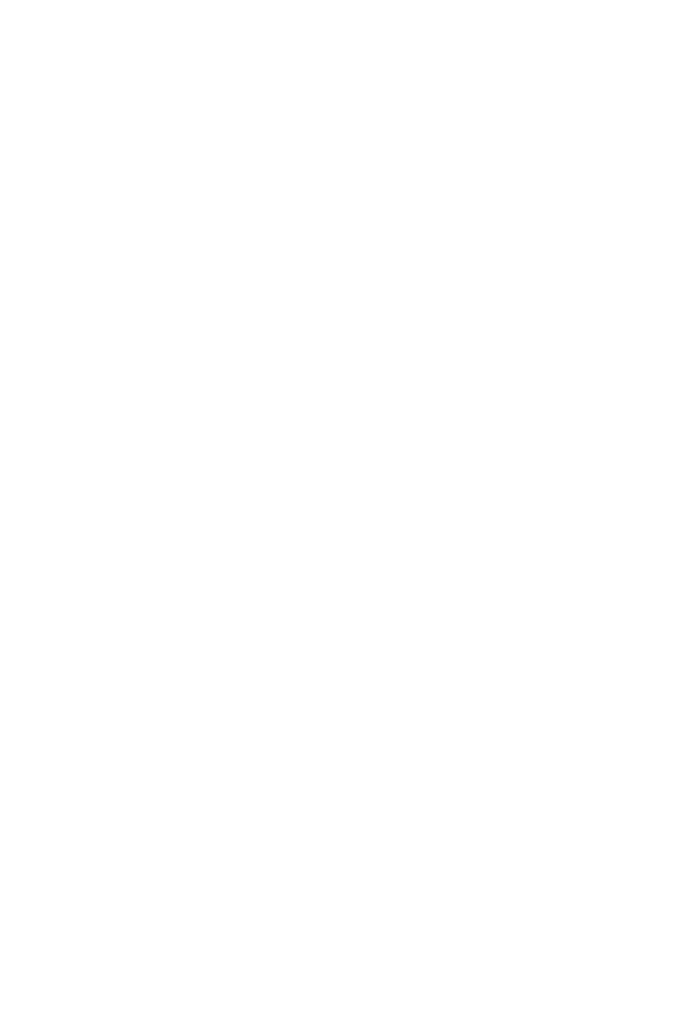
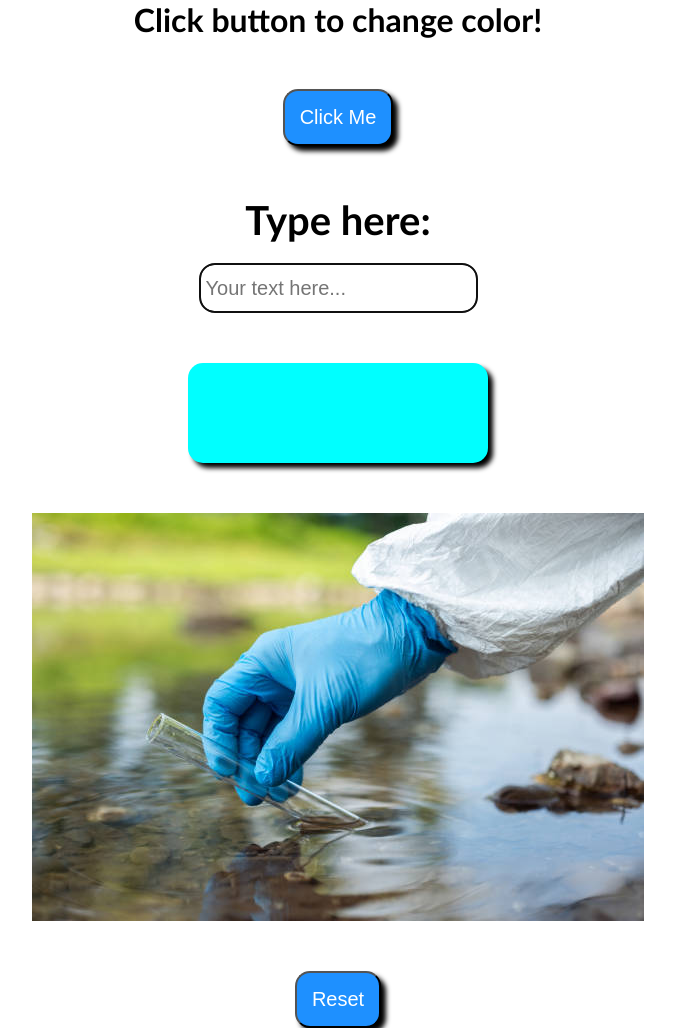
Before and after one commit to PhilipRejiRajan/JS-Basics-1, a plain HTML site: page index.html in a window 1280 px wide. Shown: the whole page, without its empty margins (302-977 px from the left). Before the commit the page ends 800 px from the top, so only its background shows below. Drawn offline with Linux system fonts and the light colour scheme.

Commit message:
Commit 1

```diff
--- a/index.html
+++ b/index.html
@@ -6,7 +6,16 @@
         <link rel="stylesheet" href="style.css">
     </head>
 
-    <body>
-
+    <body id="page-body">
+        <h1>Click button to change color!</h1>
+        <button id="color-change-button">Click Me</button>
+        <form>
+            <label id="type-here-label" for="text-box">Type here:</label><br>
+            <input id="text-box" type="text" name="text-box" maxlength="200" placeholder="Your text here..." required autofocus>
+        </form>
+        <p id="text-display-para"></p>
+        <img id="original-image" src="assets/image1.jpg">
+        <button id="reset-button">Reset</button>
+        <script src="script.js"></script>
     </body>
 </html>
--- /dev/null
+++ b/script.js
@@ -0,0 +1,36 @@
+const colorChangeButton = document.getElementById("color-change-button");
+const textInputField = document.getElementById("text-box");
+const originalImage = document.getElementById("original-image");
+const resetButton = document.getElementById("reset-button");
+
+colorChangeButton.addEventListener("click", () => {
+    const changedColor = randomColor();
+    document.body.style.backgroundColor = changedColor;
+});
+
+const randomColor = () => {
+    const red = Math.floor(Math.random() * 255);
+    const green = Math.floor(Math.random() * 255);
+    const blue = Math.floor(Math.random() * 255);
+    const newColor = "rgb("+ red +", "+ green +", "+ blue +")";
+    return newColor;
+};
+
+textInputField.addEventListener("input", () => {
+    document.getElementById("text-display-para").textContent = textInputField.value;
+});
+
+originalImage.addEventListener("mouseenter", () => {
+    document.getElementById("original-image").src = "assets/image2.jpg";
+});
+
+originalImage.addEventListener("mouseleave", () => {
+    document.getElementById("original-image").src = "assets/image1.jpg";
+});
+
+resetButton.addEventListener("click", () => {
+    const resetColor = "rgb(255,255,255)";
+    document.body.style.backgroundColor = resetColor;
+    document.getElementById("text-box").value = '';
+    document.getElementById("text-display-para").textContent = '';
+});
--- a/style.css
+++ b/style.css
@@ -3,3 +3,79 @@
     margin: 0;
     padding: 0;
 }
+
+body {
+    display: flex;
+    flex-direction: column;
+    font-family: 'Gill Sans', 'Gill Sans MT', Calibri, 'Trebuchet MS', sans-serif;
+    justify-content: center;
+    align-items: center;
+    gap: 50px;
+}
+
+#color-change-button {
+    padding: 15px;
+    font-size: 20px;
+    background-color: dodgerblue;
+    color: white;
+    border-radius: 15px;
+    box-shadow: 5px 5px 5px black;
+}
+
+#color-change-button:hover {
+    background-color: aqua;
+    color: black;
+}
+
+form {
+    display: flex;
+    flex-direction: column;
+    justify-content: center;
+    align-items: center;
+}
+
+#type-here-label {
+    font-size: 40px;
+    font-weight: 600;
+}
+
+#text-box {
+    min-width: 250px;
+    min-height: 50px;
+    font-size: 20px;
+    border-radius: 15px;
+    border: 2px solid black;
+    padding: 5px;
+}
+
+#text-display-para {
+    font-size: 40px;
+    background-color: aqua;
+    min-width: 300px;
+    min-height: 100px;
+    max-width: 400px;
+    border-radius: 15px;
+    padding: 5px;
+    text-align: center;
+    box-shadow: 5px 5px 5px black;
+    word-wrap: break-word;
+}
+
+#original-image {
+    min-width: 600px;
+    min-height: 400px;
+}
+
+#reset-button {
+    padding: 15px;
+    font-size: 20px;
+    background-color: dodgerblue;
+    color: white;
+    border-radius: 15px;
+    box-shadow: 5px 5px 5px black;
+}
+
+#reset-button:hover {
+    background-color: aqua;
+    color: black;
+}
```
Also changed, not shown: assets/image1.jpg (added), assets/image2.jpg (added).
